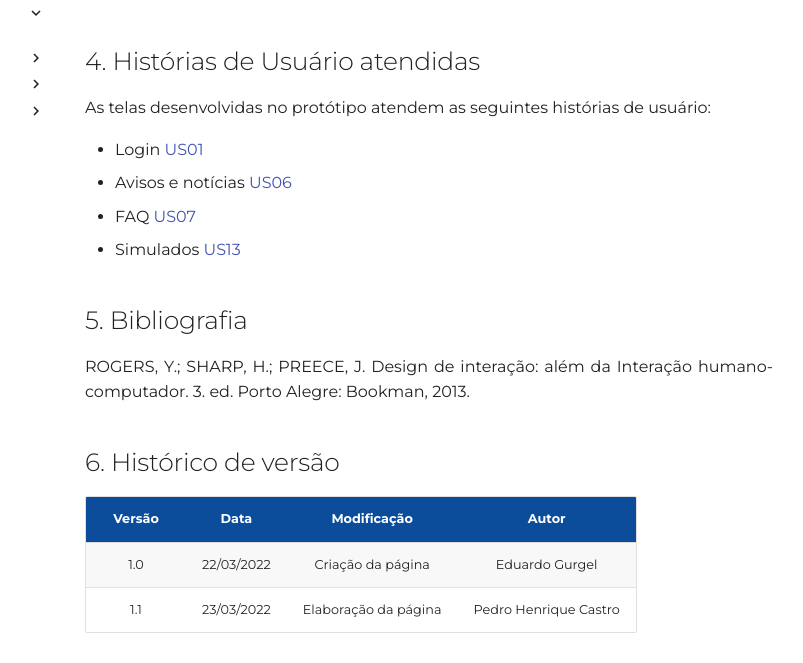
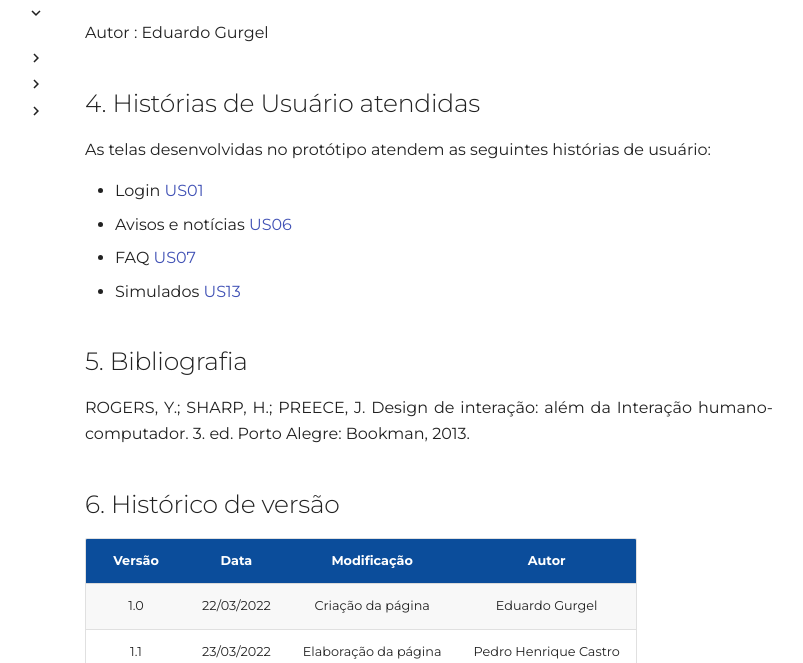
Before and after one commit to jackesfonseca/2021.2-ENEM, an MkDocs documentation site: the page built from docs/analise/validacao/prototipagem.md, in a window 1280 px wide and 900 px high, scrolled down 1528 px, cut to the strip 237-900 px from the top of the window. Shown: the whole strip, without its empty margins (211-1014 px from the left). Built offline with MkDocs 1.6.1 and Material for MkDocs 9.7.7, drawn with Linux system fonts in a browser that asks for light colours; some web fonts are replaced; comment, search, counter and statistics services are not loaded.

Commit message:
🐛 fix: added author at prototype

```diff
--- a/docs/analise/validacao/prototipagem.md
+++ b/docs/analise/validacao/prototipagem.md
@@ -1,6 +1,7 @@
 # Prototipagem
 
 ## 1. Introdução
+
 O protótipo é uma ferramenta que permite a interação do stakeholder com a representação de um produto final. Podem ser construídos de diferentes formas dependendo do grau de fidelidade. Através de um protótipo pode se analisar como todas as funcionalidades estão distribuídas, bem como se a organização do layout está correta, se o sistema oferece uma boa experiência para o usuário, entre outros aspectos importantes.
 
 Com isso, podemos realizar uma análise visual das especificações elicitadas com base na expectativa do stakeholder, dessa forma, validando os requisitos do projeto.
@@ -12,6 +13,7 @@ O protótipo da aplicação ENEM foi feito através da ferramenta Figma utilizan
 ## 3. Protótipo
 
 <iframe style="border: 1px solid rgba(0, 0, 0, 0.1);" width="800" height="1000" src="https://www.figma.com/embed?embed_host=share&url=https%3A%2F%2Fwww.figma.com%2Fproto%2FXePR6lzcivMYQYNlkMrtlX%2FENEM%3Fnode-id%3D2%253A5%26starting-point-node-id%3D2%253A5" allowfullscreen></iframe>
+<p align="center">Autor : Eduardo Gurgel</p>
 
 ## 4. Histórias de Usuário atendidas
 
@@ -23,6 +25,7 @@ As telas desenvolvidas no protótipo atendem as seguintes histórias de usuário
 - Simulados [US13](../../modelagem/agil/historias-usuario/US13.md)
 
 ## 5. Bibliografia
+
 ROGERS, Y.; SHARP, H.; PREECE, J. Design de interação: além da Interação humano-computador. 3. ed. Porto Alegre: Bookman, 2013.
 
 ## 6. Histórico de versão
```
